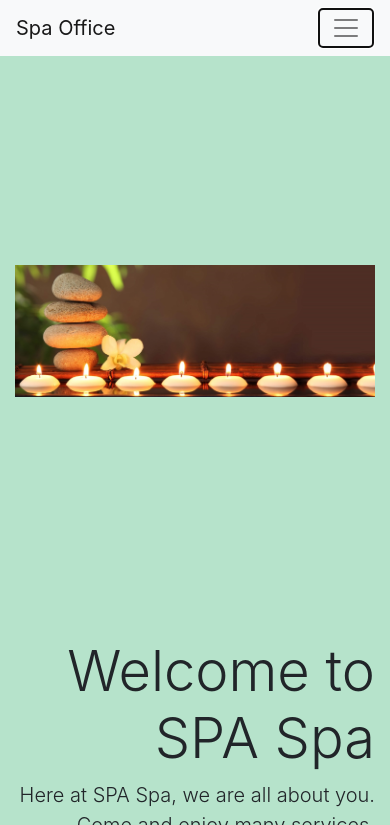
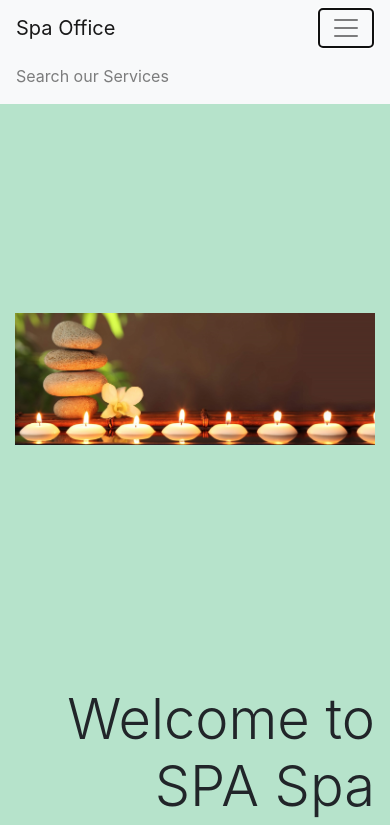
Before and after one commit to harropm1/RelaxingSPA, a plain HTML site: page public/index.html in a window 390 px wide. Both pictures are taken after a click on the button "Toggle navigation". Shown: the top 825 px of the page. Drawn offline with nearby package versions, Linux system fonts and the light colour scheme; no server answers.

Commit message:
added comments and made a minor change to the readme file

```diff
--- a/public/index.html
+++ b/public/index.html
@@ -10,6 +10,7 @@
     <link rel="stylesheet" href="https://stackpath.bootstrapcdn.com/bootstrap/4.3.1/css/bootstrap.min.css"
         integrity="sha384-ggOyR0iXCbMQv3Xipma34MD+dH/1fQ784/j6cY/iJTQUOhcWr7x9JvoRxT2MZw1T" crossorigin="anonymous">
 
+    <!--Favicon and my Stylesheet-->
     <link rel="icon" type="image/png" href="images/robicon.png">
     <link rel="stylesheet" href="styles/index.css">
 
@@ -24,7 +25,7 @@
             aria-controls="navbarToggler" aria-expanded="false" aria-label="Toggle navigation">
             <span class="navbar-toggler-icon"></span>
         </button>
-        <div class="collapse navbar-collapse" id="navbarTogglerDemo02">
+        <div class="collapse navbar-collapse" id="navbarToggler">
             <ul class="navbar-nav mr-auto mt-2 mt-lg-0">
                 <li class="nav-item">
                     <a class="nav-link" id="viewCategories" href="#">Search our Services</a>
@@ -34,14 +35,18 @@
     </nav>
 
     <main>
+        <!--jumbotron image-->
         <div class="container-fluid">
             <div class="jumbotron addBackground" id="jumbotron">
             </div>
         </div>
+
+        <!--Header-->
         <div class="container">
             <h1 class="display-4 text-right">Welcome to SPA Spa</h1>
             <p class="lead text-right">Here at SPA Spa, we are all about you. Come and enjoy many services, including massages, hair cuts, and skin care.</p>
         </div>
+        <!--header and dropdown button-->
         <div class="container">
             <div class="hidden" id="categoryContainer">
                 <h2>SPA Spa Service Selector</h2>
@@ -53,6 +58,7 @@
                 </div>
             </div>
 
+            <!--card deck that includes (here) the dynamically created list of services-->
             <div class="card-deck">
                 <div class="hidden" id="servicesContainer">
                     <div class="card" style="width: 18rem;">
@@ -63,6 +69,7 @@
                         </ul>
                     </div>
                 </div>
+                <!--(here) the dynamically created card with the spa service details on it-->
                 <div class="hidden" id="serviceCard">
                     <div class="card" style="width: 18rem;">
                         <div class="card-body">
@@ -75,16 +82,17 @@
                         </div>
                     </div>
                 </div>
+                <!--(here) the dynamically created card with a picture for each service-->
                 <div class="hidden" id="serviceImageCard">
                     <div class="card" style="width: 18rem;" id="serviceImage">
                     </div>
                 </div>
             </div>
-
         </div>
     </main>
 
     <hr>
+    <!--footer-->
     <footer>
         <p>SPA Spa is run by Michelle Harrop, who worked on this site while participating in a puppy cuddle treatment.</p>
     </footer>
```
Also changed, not shown: public/scripts/scripts.js (+26 -1 lines), 1 other file.
